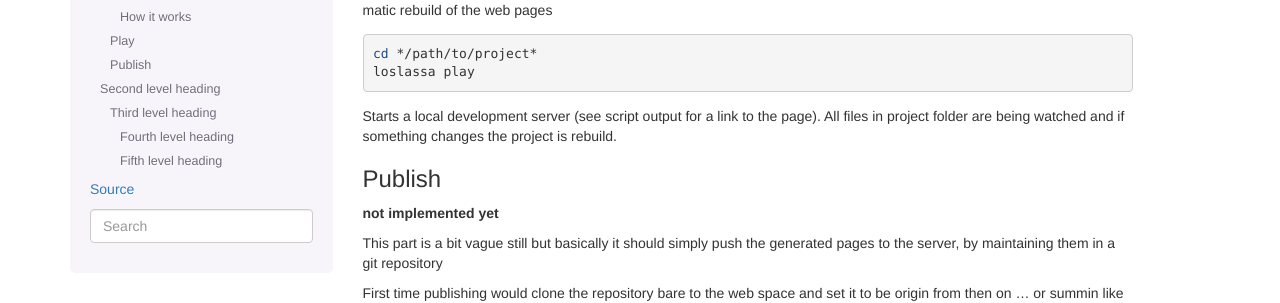
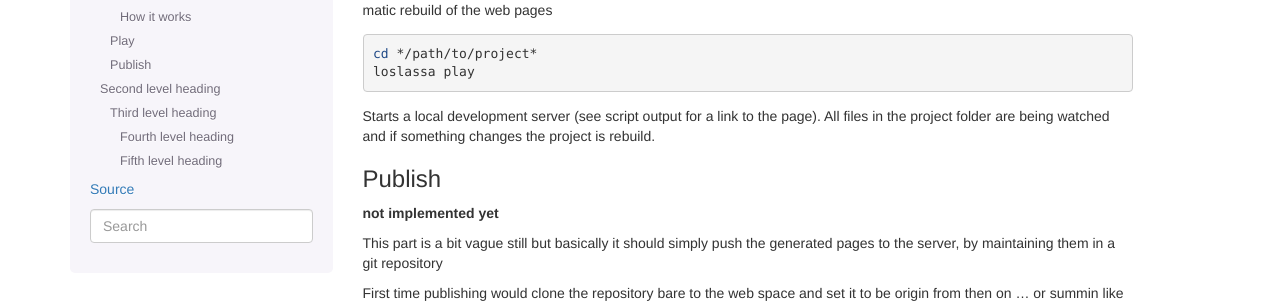
Before and after one commit to obestwalter/loslassa, a Sphinx documentation site: the page built from docs/index.rst, in a window 1280 px wide and 900 px high, scrolled down 1048 px. Shown: the part 152-455 px from the top of the window. Built offline with Sphinx 7.4.7, drawn with Linux system fonts in a browser that asks for light colours; pages that are not in the unit, such as notebooks, are missing from menus.

Commit message:
new build

```diff
--- a/docs/__build/html/_sources/index.txt
+++ b/docs/__build/html/_sources/index.txt
@@ -72,7 +72,7 @@ Playing with the source and create your page. Add content and see the changes ri
     cd */path/to/project*
     loslassa play
 
-Starts a local development server (see script output for a link to the page). All files in project folder are being watched and if something changes the project is rebuild.
+Starts a local development server (see script output for a link to the page). All files in the project folder are being watched and if something changes the project is rebuild.
 
 Publish
 =======
--- a/docs/__build/html/index.html
+++ b/docs/__build/html/index.html
@@ -186,7 +186,7 @@ git push hub master
 loslassa play
 </pre></div>
 </div>
-<p>Starts a local development server (see script output for a link to the page). All files in project folder are being watched and if something changes the project is rebuild.</p>
+<p>Starts a local development server (see script output for a link to the page). All files in the project folder are being watched and if something changes the project is rebuild.</p>
 </div>
 <div class="section" id="publish">
 <h3>Publish<a class="headerlink" href="#publish" title="Permalink to this headline">¶</a></h3>
--- a/docs/index.rst
+++ b/docs/index.rst
@@ -72,7 +72,7 @@ Playing with the source and create your page. Add content and see the changes ri
     cd */path/to/project*
     loslassa play
 
-Starts a local development server (see script output for a link to the page). All files in project folder are being watched and if something changes the project is rebuild.
+Starts a local development server (see script output for a link to the page). All files in the project folder are being watched and if something changes the project is rebuild.
 
 Publish
 =======
```
Also changed, not shown: docs/__build/html/searchindex.js (+1 -1 lines), 3 other files.
